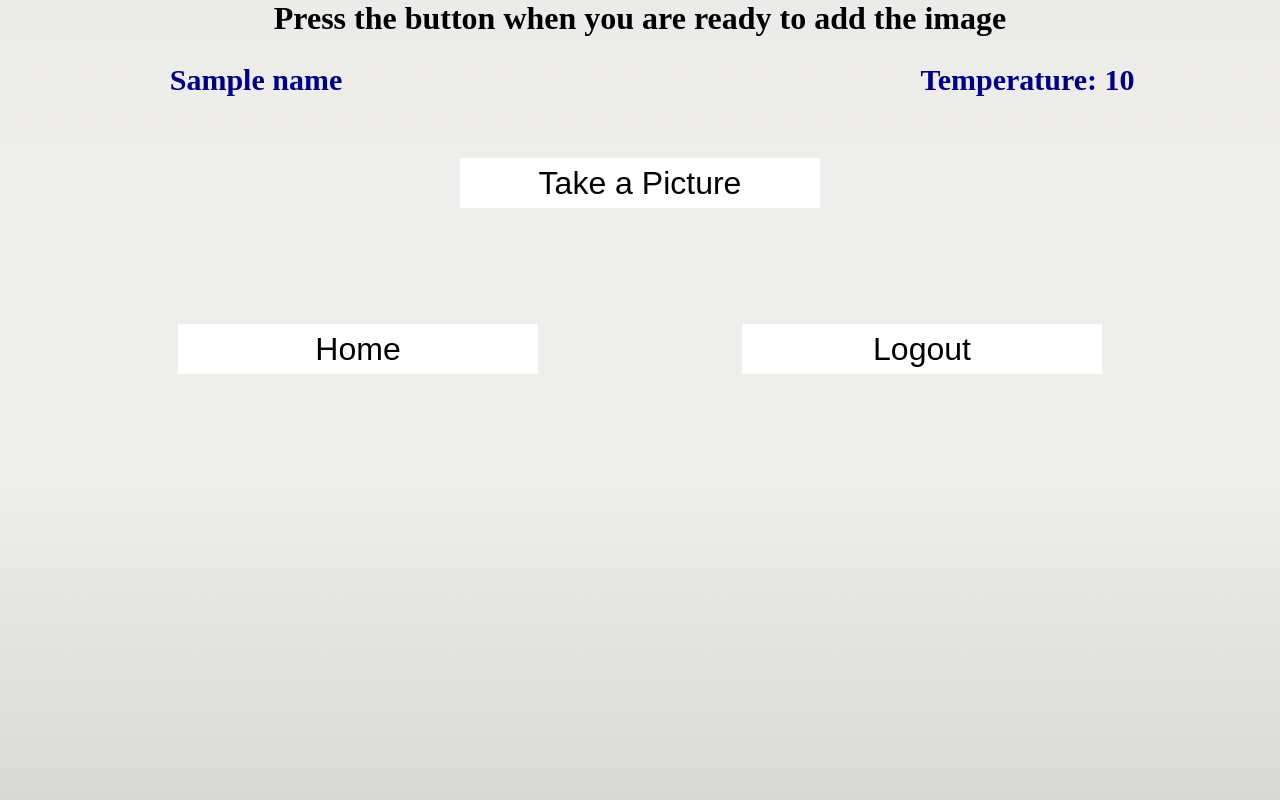
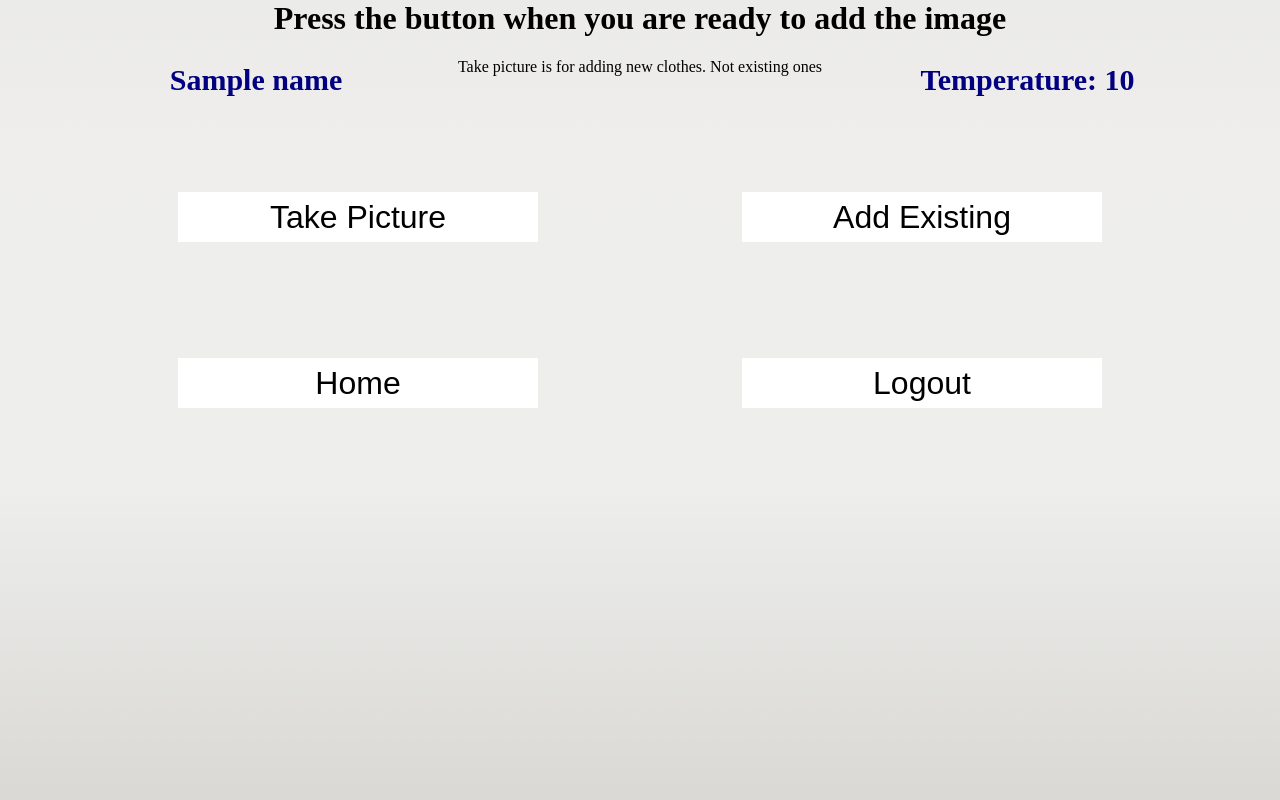
Before and after one commit to aaysan/Senior-Design-UI, a Flask app: template templates/add_clothes.html in a window 1280 px wide. Run offline with Flask 2, Linux system fonts and the light colour scheme; the template is opened without the code that fills it: most values are stand-ins (such as "Sample title", 1, 10 or a date in 2020).

Commit message:
Specified add clothes page

```diff
--- a/main.py
+++ b/main.py
@@ -86,6 +86,9 @@
 
             return json.dumps([temp1,temp2])
 
+        if 'add_existing' in request.form:
+            return "This should be the page that display existing stuff"
+
     weather = gw.get_weather_info()
     temperature = "%0d C" % (weather["Temperature"] - 273)
     return render_template('add_clothes.html', name=Information.name,temperature=temperature)
--- a/templates/add_clothes.html
+++ b/templates/add_clothes.html
@@ -49,7 +49,9 @@
 
       <center>
         <form method="post">
-          <input class = "func" type="submit" name="take_pic" value="Take a Picture">
+          <p>Take picture is for adding new clothes. Not existing ones</p>
+          <input class = "func" type="submit" name="take_pic" value="Take Picture">
+          <input class = "func" type="submit" name="add_existing" value="Add Existing">
         </form>
 
         <button onclick="location.href='post_login_main.html'"class="func Home">Home</button>
```
